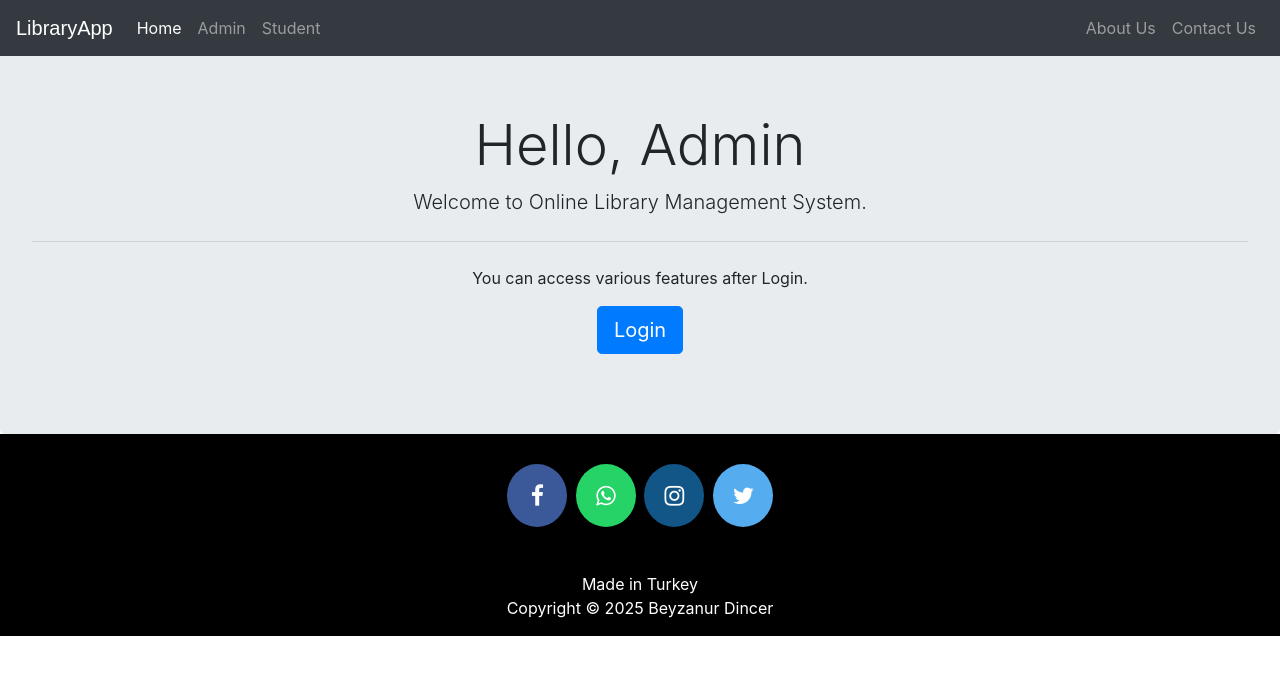
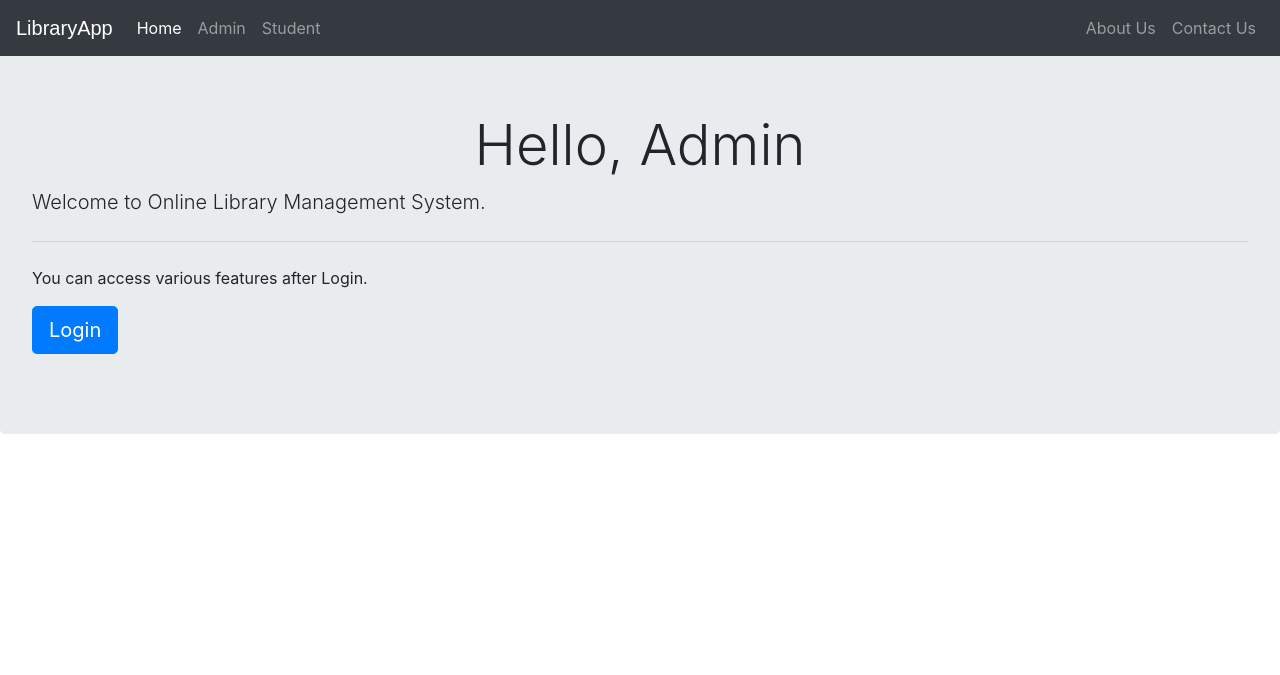
Before and after one commit to byznrdincer/LibraryApp, a Django app: page /adminclick in a window 1280 px wide. Shown: the top 675 px of the page. Run offline with Django 4.2, Linux system fonts and the light colour scheme; some libraries are stand-ins or nearby versions.

Commit message:
"The user interface is being designed for the project."

```diff
--- a/LibraryApp/library_core/templates/library_core/addbook.html
+++ b/LibraryApp/library_core/templates/library_core/addbook.html
@@ -127,6 +127,6 @@
 
 
 
-    {% include "library/footer.html" %}
+
   </body>
 </html>
--- a/LibraryApp/library_core/templates/library_core/adminclick.html
+++ b/LibraryApp/library_core/templates/library_core/adminclick.html
@@ -33,6 +33,5 @@
     </p>
   </div>
 
-    {% include "library_core/footer.html" %}
   </body>
 </html>
--- a/LibraryApp/library_core/templates/library_core/adminlogin.html
+++ b/LibraryApp/library_core/templates/library_core/adminlogin.html
@@ -124,6 +124,6 @@
 
 
 
-    {% include "library/footer.html" %}
+
   </body>
 </html>
--- a/LibraryApp/library_core/templates/library_core/adminsignup.html
+++ b/LibraryApp/library_core/templates/library_core/adminsignup.html
@@ -132,6 +132,6 @@
 
 
 
-    {% include "library/footer.html" %}
+
   </body>
 </html>
--- a/LibraryApp/library_core/templates/library_core/bookadded.html
+++ b/LibraryApp/library_core/templates/library_core/bookadded.html
@@ -18,6 +18,6 @@
 
 </div>
 <br>
-{% include "library/footer.html" %}
+
   </body>
 </html>
--- a/LibraryApp/library_core/templates/library_core/bookissued.html
+++ b/LibraryApp/library_core/templates/library_core/bookissued.html
@@ -16,6 +16,6 @@
 <a href="viewissuedbook" class="btn btn-primary btn-lg active" role="button" aria-pressed="true">Click here to view Issued Book</a><br><br>
 </div>
 <br>
-{% include "library/footer.html" %}
+
   </body>
 </html>
--- a/LibraryApp/library_core/templates/library_core/footer.html
+++ /dev/null
@@ -1,79 +0,0 @@
-<!DOCTYPE html>
-<html>
-<head>
-
-
-
-<style>
-
-/*---------------------------------------
-   Social section
------------------------------------------*/
-footer {
-    padding: 0px 0px 0px 0px;
-    background-color:black;
-    margin:0px;
-}
-.fa {
-  padding: 20px;
-  font-size: 23px;
-  width: 60px;
-  text-align: center;
-  text-decoration: none;
-  margin: 5px 2px;
-  border-radius: 50%;
-}
-
-.fa:hover {
-    opacity: 0.5;
-    text-decoration: none;
-}
-
-.fa-facebook {
-  background: #3B5998;
-  color: white;
-margin-top: 30px;
-}
-.fa-whatsapp {
-  background: #25d366;
-  color: white;
-}
-.fa-twitter {
-  background: #55ACEE;
-  color: white;
-}
-.fa-instagram {
-  background: #125688;
-  color: white;
-}
-
-p{text-align:center;
-
-}
-
-</style>
-</head>
-
-<footer>
-
-  <p>
-  <a href="https://facebook.com/sumit.luv/" class="fa fa-facebook"></a>
-  <a href="https://api.whatsapp.com/send?phone=919572181024&text=Hello%20Sumit.%0d%0aHow%20are%20you%20%3f%0d%0aI%20came%20from%20your%20website.&source=&data=#" class="fa fa-whatsapp"></a>
-  <a href="https://instagram.com/sumit.luv" class="fa fa-instagram"></a>
-  <a href="https://twitter.com/sumitkumar1503" class="fa fa-twitter"></a>
-  </p>
-
-<br>
-  <div class="container">
-    <div class="row">
-               <div class="col-md-12 col-sm-12">
-                    <div style="color:#ffffff;"class="wow fadeInUp footer-copyright">
-                         <p>Made in Turkey <br>
-                         Copyright &copy;   2025 Beyzanur Dincer</p>
-                    </div>
-               </div>
-    </div>
-  </div>
-</footer>
-
-</html>
--- a/LibraryApp/library_core/templates/library_core/index.html
+++ b/LibraryApp/library_core/templates/library_core/index.html
@@ -99,7 +99,7 @@ body {
     <div class="row">
         <div class="col-lg-6">
             <img src="{% static "images/software-engineer.png" %}" alt="Admin">
-            <a class="btn btn-primary" href="/admin" role="button">Admin</a>
+            <a class="btn btn-primary" href="/adminclick" role="button">Admin</a>
         </div>
         <div class="col-lg-6">
             <img src="{% static "images/reader.png" %}" alt="Member">
--- a/LibraryApp/library_core/templates/library_core/issuebook.html
+++ b/LibraryApp/library_core/templates/library_core/issuebook.html
@@ -127,6 +127,6 @@
 
 
 
-    {% include "library/footer.html" %}
+
   </body>
 </html>
--- a/LibraryApp/library_core/templates/library_core/studentafterlogin.html
+++ b/LibraryApp/library_core/templates/library_core/studentafterlogin.html
@@ -50,6 +50,6 @@
     </div>
 
 
-    {% include "library/footer.html" %}
+
   </body>
 </html>
--- a/LibraryApp/library_core/templates/library_core/studentclick.html
+++ b/LibraryApp/library_core/templates/library_core/studentclick.html
@@ -36,6 +36,6 @@
       </div>
 
 
-      {% include "library_core/footer.html" %}
+
   </body>
 </html>
--- a/LibraryApp/library_core/templates/library_core/studentlogin.html
+++ b/LibraryApp/library_core/templates/library_core/studentlogin.html
@@ -50,6 +50,6 @@
     </div>
 
 
-    {% include "library/footer.html" %}
+
   </body>
 </html>
--- a/LibraryApp/library_core/templates/library_core/studentsignup.html
+++ b/LibraryApp/library_core/templates/library_core/studentsignup.html
@@ -142,6 +142,5 @@
 
 
 
-    {% include "library/footer.html" %}
   </body>
 </html>
--- a/LibraryApp/library_core/templates/library_core/viewbook.html
+++ b/LibraryApp/library_core/templates/library_core/viewbook.html
@@ -93,6 +93,6 @@ border-radius: 5px;
 
 
 <br><br><br><br><br><br><br><br><br>
-    {% include "library/footer.html" %}
+
   </body>
 </html>
--- a/LibraryApp/library_core/templates/library_core/viewissuedbook.html
+++ b/LibraryApp/library_core/templates/library_core/viewissuedbook.html
@@ -157,6 +157,6 @@ border-radius: 5px;
 
 <br><br><br><br><br><br>
 <br><br><br>
-  {% include "library/footer.html" %}
+
   </body>
 </html>
--- a/LibraryApp/library_core/templates/library_core/viewissuedbookbystudent.html
+++ b/LibraryApp/library_core/templates/library_core/viewissuedbookbystudent.html
@@ -157,6 +157,6 @@ border-radius: 5px;
 
 <br><br><br><br><br><br>
 <br><br><br>
-  {% include "library/footer.html" %}
+
   </body>
 </html>
```
